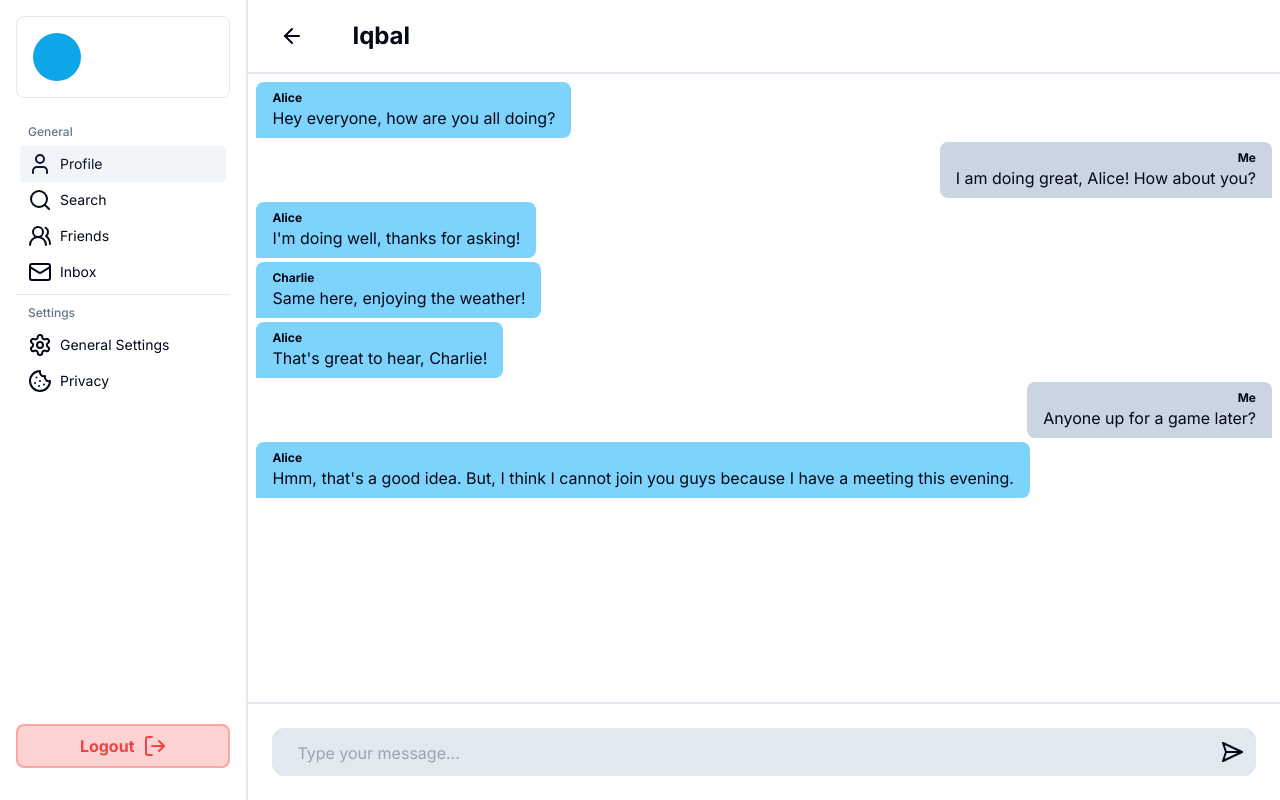
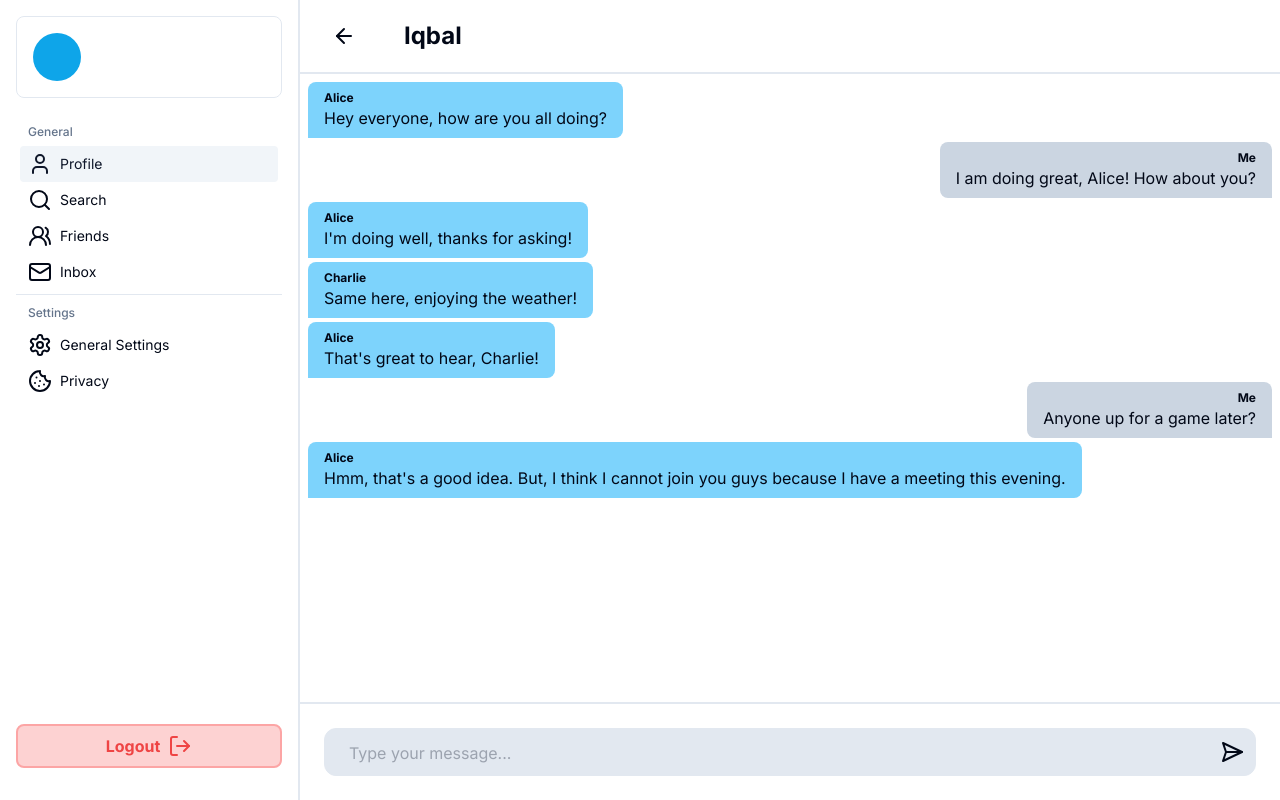
Before and after one commit to iqbalpa/chat-app-frontend, a Next.js app: page /inbox in a window 1280 px wide. Built offline with nearby package versions, Linux system fonts and the light colour scheme.

Commit message:
feat(sidebar): make it fixed

```diff
--- a/src/app/layout.tsx
+++ b/src/app/layout.tsx
@@ -21,7 +21,7 @@ export default function RootLayout({
 			<body className={`${inter.className} flex items-start justify-between`}>
 				<UserProvider>
 					<Sidebar />
-					<main className="w-full h-full">{children}</main>
+					<main className="ml-[300px] w-full h-full">{children}</main>
 				</UserProvider>
 			</body>
 		</html>
--- a/src/components/sidebar/sidebar.tsx
+++ b/src/components/sidebar/sidebar.tsx
@@ -19,7 +19,7 @@ const Sidebar: React.FC = () => {
 	}
 
 	return (
-		<div className="flex flex-col gap-4 w-[300px] border-r-2 min-h-screen p-4">
+		<div className="fixed flex flex-col gap-4 w-[300px] border-r-2 min-h-screen p-4">
 			<UserItem />
 			<Menu />
 			<LogoutButton />
--- a/src/modules/signin/signin.tsx
+++ b/src/modules/signin/signin.tsx
@@ -56,7 +56,7 @@ const SignInModule: React.FC = () => {
 	};
 
 	return (
-		<div className="bg-mountain bg-cover bg-no-repeat h-screen flex justify-center items-center">
+		<div className="-ml-[300px] bg-mountain bg-cover bg-no-repeat h-screen flex justify-center items-center">
 			<div className="w-1/3 bg-white backdrop-filter backdrop-blur-md bg-opacity-10 border border-gray-200 flex flex-col justify-center items-center p-14">
 				<h1 className="text-white text-xl font-bold uppercase mb-5">Sign In</h1>
 				<form onSubmit={handleSubmit(onSubmit)} className="flex flex-col w-full">
--- a/src/modules/signup/signup.tsx
+++ b/src/modules/signup/signup.tsx
@@ -46,7 +46,7 @@ const SignUpModule: React.FC = () => {
 	};
 
 	return (
-		<div className="bg-mountain bg-cover bg-no-repeat h-screen flex justify-center items-center">
+		<div className="-ml-[300px] bg-mountain bg-cover bg-no-repeat h-screen flex justify-center items-center">
 			<div className="w-1/3 bg-white backdrop-filter backdrop-blur-md bg-opacity-10 border border-gray-200 flex flex-col justify-center items-center p-14">
 				<h1 className="text-white text-xl font-bold uppercase mb-5">Sign Up</h1>
 				<form onSubmit={handleSubmit(onSubmit)} className="flex flex-col w-full">
```
